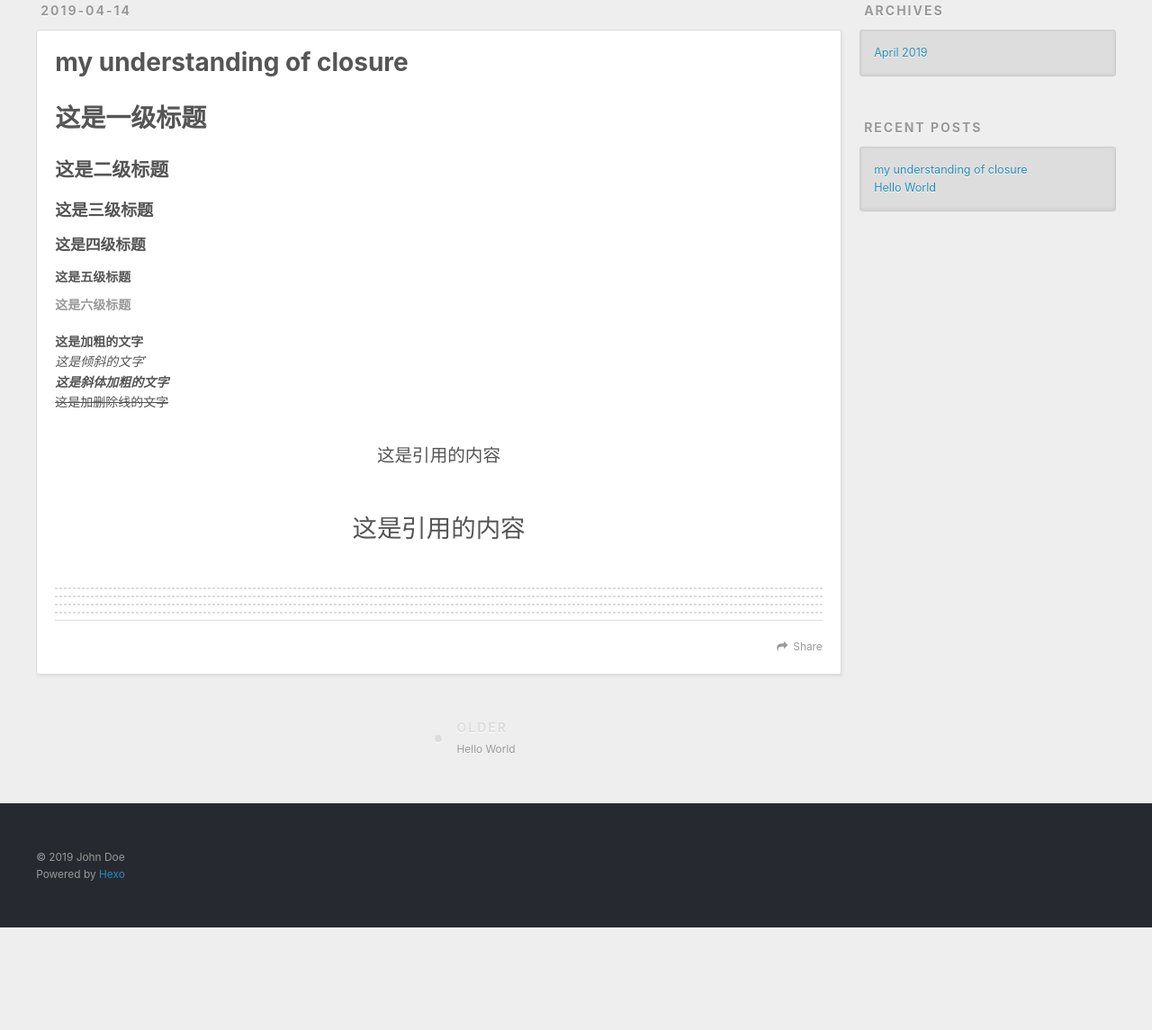
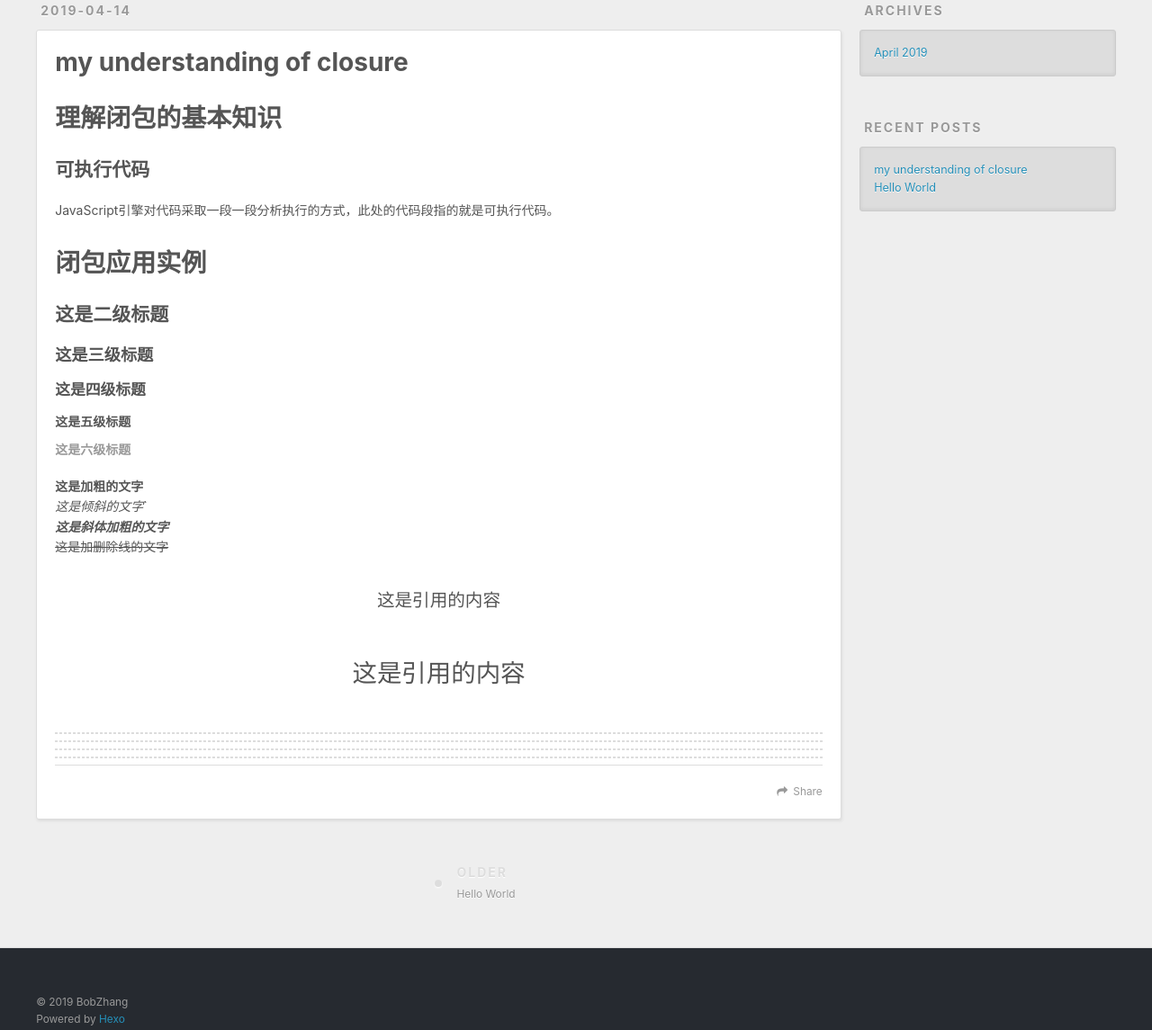
Before and after one commit to BobPlus/BobPlus.github.io, a plain HTML site: page 2019/04/14/my-understanding-of-closure/index.html in a window 1280 px wide. Shown: the part 346-1491 px from the top of the page at 90% size. Before the commit the page ends 1377 px from the top, so only its background shows below. Drawn offline with nearby package versions, Linux system fonts and the light colour scheme.

Commit message:
Site updated: 2019-04-16 11:04:46

```diff
--- a/2019/04/14/my-understanding-of-closure/index.html
+++ b/2019/04/14/my-understanding-of-closure/index.html
@@ -7,17 +7,17 @@
 
   <title>my understanding of closure | Hexo</title>
   <meta name="viewport" content="width=device-width, initial-scale=1, maximum-scale=1">
-  <meta name="description" content="这是一级标题这是二级标题这是三级标题这是四级标题这是五级标题这是六级标题这是加粗的文字这是倾斜的文字`这是斜体加粗的文字这是加删除线的文字  这是引用的内容  这是引用的内容">
+  <meta name="description" content="理解闭包的基本知识可执行代码JavaScript引擎对代码采取一段一段分析执行的方式，此处的代码段指的就是可执行代码。 闭包应用实例这是二级标题这是三级标题这是四级标题这是五级标题这是六级标题这是加粗的文字这是倾斜的文字`这是斜体加粗的文字这是加删除线的文字  这是引用的内容  这是引用的内容">
 <meta property="og:type" content="article">
 <meta property="og:title" content="my understanding of closure">
 <meta property="og:url" content="http://yoursite.com/2019/04/14/my-understanding-of-closure/index.html">
 <meta property="og:site_name" content="Hexo">
-<meta property="og:description" content="这是一级标题这是二级标题这是三级标题这是四级标题这是五级标题这是六级标题这是加粗的文字这是倾斜的文字`这是斜体加粗的文字这是加删除线的文字  这是引用的内容  这是引用的内容">
+<meta property="og:description" content="理解闭包的基本知识可执行代码JavaScript引擎对代码采取一段一段分析执行的方式，此处的代码段指的就是可执行代码。 闭包应用实例这是二级标题这是三级标题这是四级标题这是五级标题这是六级标题这是加粗的文字这是倾斜的文字`这是斜体加粗的文字这是加删除线的文字  这是引用的内容  这是引用的内容">
 <meta property="og:locale" content="default">
-<meta property="og:updated_time" content="2019-04-14T14:14:17.503Z">
+<meta property="og:updated_time" content="2019-04-16T02:38:55.520Z">
 <meta name="twitter:card" content="summary">
 <meta name="twitter:title" content="my understanding of closure">
-<meta name="twitter:description" content="这是一级标题这是二级标题这是三级标题这是四级标题这是五级标题这是六级标题这是加粗的文字这是倾斜的文字`这是斜体加粗的文字这是加删除线的文字  这是引用的内容  这是引用的内容">
+<meta name="twitter:description" content="理解闭包的基本知识可执行代码JavaScript引擎对代码采取一段一段分析执行的方式，此处的代码段指的就是可执行代码。 闭包应用实例这是二级标题这是三级标题这是四级标题这是五级标题这是六级标题这是加粗的文字这是倾斜的文字`这是斜体加粗的文字这是加删除线的文字  这是引用的内容  这是引用的内容">
 
     <link rel="alternate" href="/atom.xml" title="Hexo" type="application/atom+xml">
 
@@ -86,7 +86,8 @@
 
     <div class="article-entry" itemprop="articleBody">
 
-        <h1 id="这是一级标题"><a href="#这是一级标题" class="headerlink" title="这是一级标题"></a>这是一级标题</h1><h2 id="这是二级标题"><a href="#这是二级标题" class="headerlink" title="这是二级标题"></a>这是二级标题</h2><h3 id="这是三级标题"><a href="#这是三级标题" class="headerlink" title="这是三级标题"></a>这是三级标题</h3><h4 id="这是四级标题"><a href="#这是四级标题" class="headerlink" title="这是四级标题"></a>这是四级标题</h4><h5 id="这是五级标题"><a href="#这是五级标题" class="headerlink" title="这是五级标题"></a>这是五级标题</h5><h6 id="这是六级标题"><a href="#这是六级标题" class="headerlink" title="这是六级标题"></a>这是六级标题</h6><p><strong>这是加粗的文字</strong><br><em>这是倾斜的文字</em>`<br><strong><em>这是斜体加粗的文字</em></strong><br><del>这是加删除线的文字</del></p>
+        <h1 id="理解闭包的基本知识"><a href="#理解闭包的基本知识" class="headerlink" title="理解闭包的基本知识"></a>理解闭包的基本知识</h1><h2 id="可执行代码"><a href="#可执行代码" class="headerlink" title="可执行代码"></a>可执行代码</h2><p>JavaScript引擎对代码采取一段一段分析执行的方式，此处的代码段指的就是可执行代码。</p>
+<h1 id="闭包应用实例"><a href="#闭包应用实例" class="headerlink" title="闭包应用实例"></a>闭包应用实例</h1><h2 id="这是二级标题"><a href="#这是二级标题" class="headerlink" title="这是二级标题"></a>这是二级标题</h2><h3 id="这是三级标题"><a href="#这是三级标题" class="headerlink" title="这是三级标题"></a>这是三级标题</h3><h4 id="这是四级标题"><a href="#这是四级标题" class="headerlink" title="这是四级标题"></a>这是四级标题</h4><h5 id="这是五级标题"><a href="#这是五级标题" class="headerlink" title="这是五级标题"></a>这是五级标题</h5><h6 id="这是六级标题"><a href="#这是六级标题" class="headerlink" title="这是六级标题"></a>这是六级标题</h6><p><strong>这是加粗的文字</strong><br><em>这是倾斜的文字</em>`<br><strong><em>这是斜体加粗的文字</em></strong><br><del>这是加删除线的文字</del></p>
 <blockquote>
 <p>这是引用的内容</p>
 <blockquote>
@@ -101,7 +102,7 @@
 
     </div>
     <footer class="article-footer">
-      <a data-url="http://yoursite.com/2019/04/14/my-understanding-of-closure/" data-id="cjuh0f2vw0000wovnz18gw032" class="article-share-link">Share</a>
+      <a data-url="http://yoursite.com/2019/04/14/my-understanding-of-closure/" data-id="cjuj7dh9s0000bkvnaopgmfy2" class="article-share-link">Share</a>
 
 
     </footer>
@@ -169,7 +170,7 @@
 
   <div class="outer">
     <div id="footer-info" class="inner">
-      &copy; 2019 John Doe<br>
+      &copy; 2019 BobZhang<br>
       Powered by <a href="http://hexo.io/" target="_blank">Hexo</a>
     </div>
   </div>
```
Also changed, not shown: 2019/04/13/hello-world/index.html (+2 -2 lines), archives/2019/04/index.html (+1 -1 lines), archives/2019/index.html (+1 -1 lines), archives/index.html (+1 -1 lines), index.html (+5 -4 lines).
